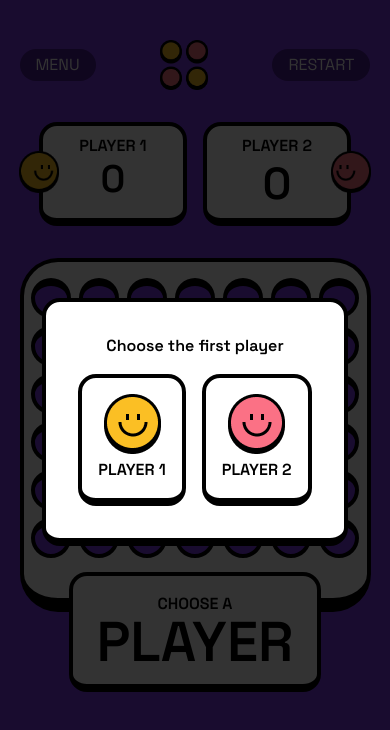
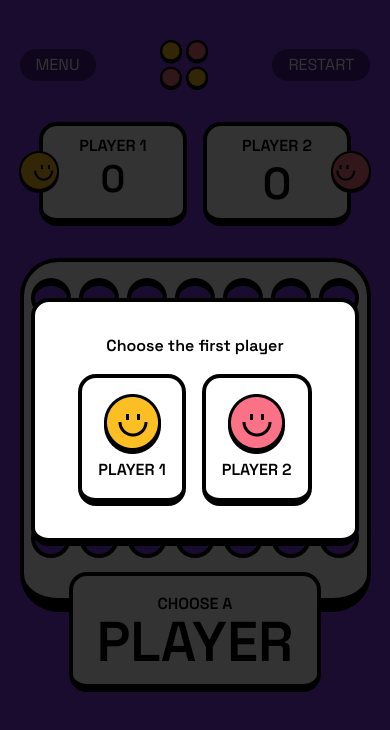
Before and after one commit to BillyJoelBallola/connect_four_game, a React (Vite) app: page /game in a window 390 px wide. Shown: the top 730 px of the page. Built offline with nearby package versions, Linux system fonts and the light colour scheme.

Commit message:
fix modal

```diff
--- a/src/components/CustomModal.jsx
+++ b/src/components/CustomModal.jsx
@@ -3,7 +3,7 @@ import React from "react";
 const CustomModal = ({ children }) => {
   return (
     <div className="absolute z-20 h-screen w-screen overflow-hidden grid place-items-center bg-black/80">
-      <div className="bg-white sm-border p-8">{children}</div>
+      <div className="bg-white sm-border p-8 w-[84%] md:w-auto">{children}</div>
     </div>
   );
 };
--- a/src/pages/Game.jsx
+++ b/src/pages/Game.jsx
@@ -246,7 +246,7 @@ const Game = () => {
     <>
       {isLeavingGame && (
         <CustomModal>
-          <div className="text-black font-semibold flex flex-col gap-4 items-center">
+          <div className="text-black text-center font-semibold flex flex-col gap-4 items-center">
             <span>Are you sure you want to leave the game?</span>
             <div className="flex gap-4">
               <NavLink
@@ -267,7 +267,7 @@ const Game = () => {
       )}
       {confirmRestart && (
         <CustomModal>
-          <div className="text-black font-semibold flex flex-col gap-4 items-center">
+          <div className="text-black text-center font-semibold flex flex-col gap-4 items-center">
             <span>Are you sure you want to restart the game?</span>
             <div className="flex gap-4">
               <button
@@ -288,7 +288,7 @@ const Game = () => {
       )}
       {firstLoad && (
         <CustomModal>
-          <div className="text-black font-semibold flex flex-col gap-4 items-center">
+          <div className="text-black text-center font-semibold flex flex-col gap-4 items-center">
             <span>Choose the first player</span>
             <div className="flex gap-4">
               <button
```
